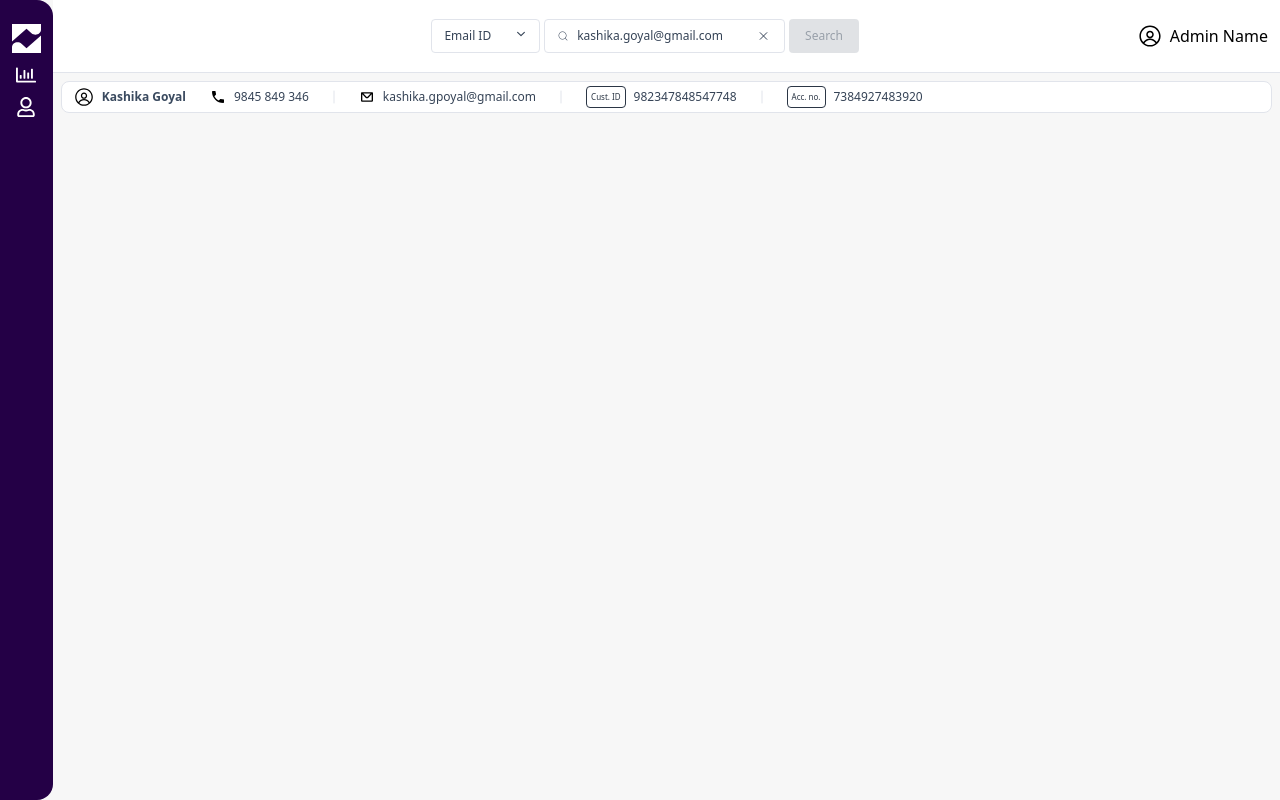
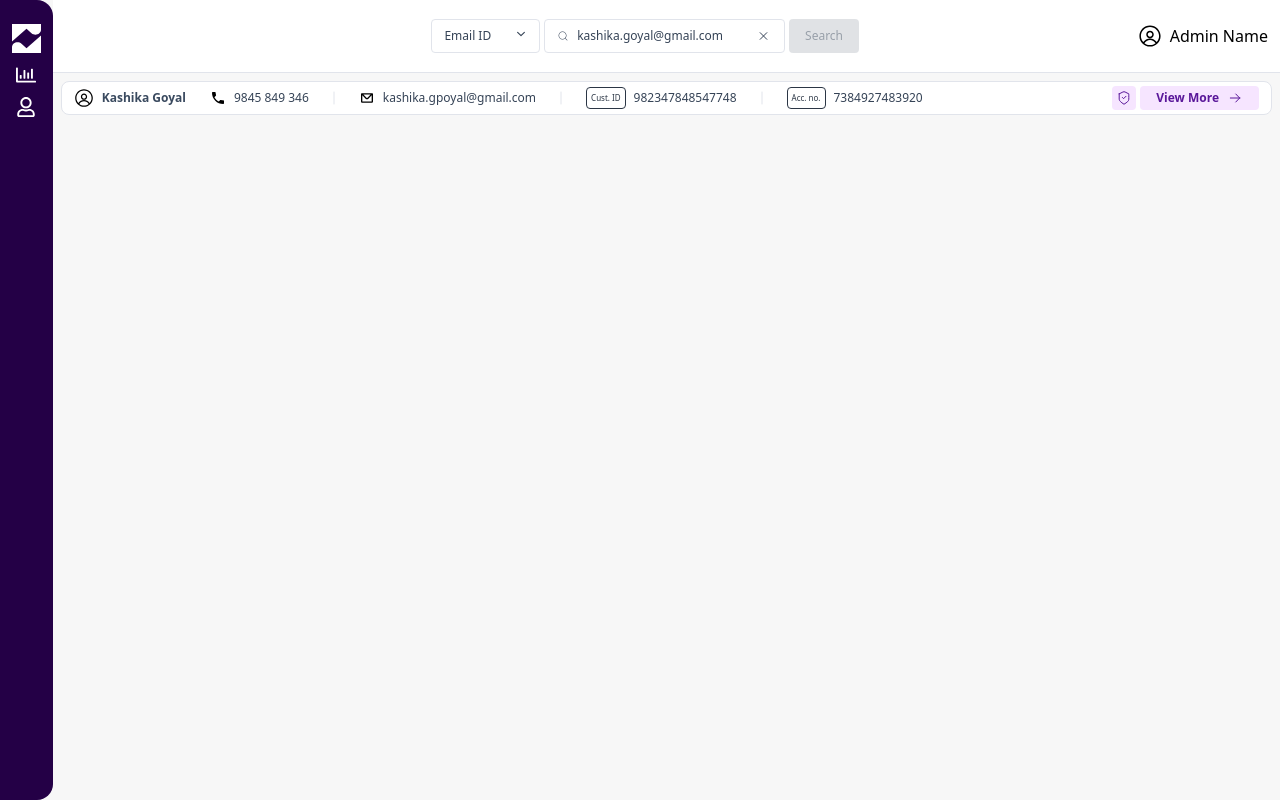
Before and after one commit to anubhav-vegapay/vegapay-hackathon-frontend, a React (Vite) app: page /ticket/1/1 in a window 1280 px wide. Built offline with nearby package versions, Linux system fonts and the light colour scheme.

Commit message:
fixed reload issue

```diff
--- a/src/pages/Ticket.tsx
+++ b/src/pages/Ticket.tsx
@@ -8,6 +8,8 @@ import { RxAvatar } from 'react-icons/rx';
 import { MdLocalPhone } from "react-icons/md";
 import lineSvg from "../assets/line.svg"
 import { CgMail } from "react-icons/cg";
+import shiedlCheckSvg from "../assets/shield-check.svg";
+import arrowRightSvg from "../assets/arrow-right.svg"
 
 const TicketNavbarButton = ({ children, className }: { children: React.ReactNode; className?: string }) => {
     return (
@@ -86,7 +88,13 @@ export default function Ticket() {
                             <p className='text-[#354356] text-xs '>7384927483920</p>
                         </div>
                     </div>
-                    <div></div>
+                    <div className='flex items-center space-x-1'>
+                        <button className='bg-[#F6E5FF] p-1 rounded'><img src={shiedlCheckSvg} alt="shiedlCheckSvg" /></button>
+                        <button className='px-4 py-1 bg-[#F6E5FF] rounded flex items-center gap-2'>
+                            <p className='text-[#5A189A] text-xs font-bold capitalize'>View more</p>
+                            <img src={arrowRightSvg} alt="arrowRightSvg" />
+                        </button>
+                    </div>
                 </div>
             </div>
         </div>
```
Also changed, not shown: src/assets/arrow-right.svg (added), src/assets/shield-check.svg (added), vercel.json (added).
